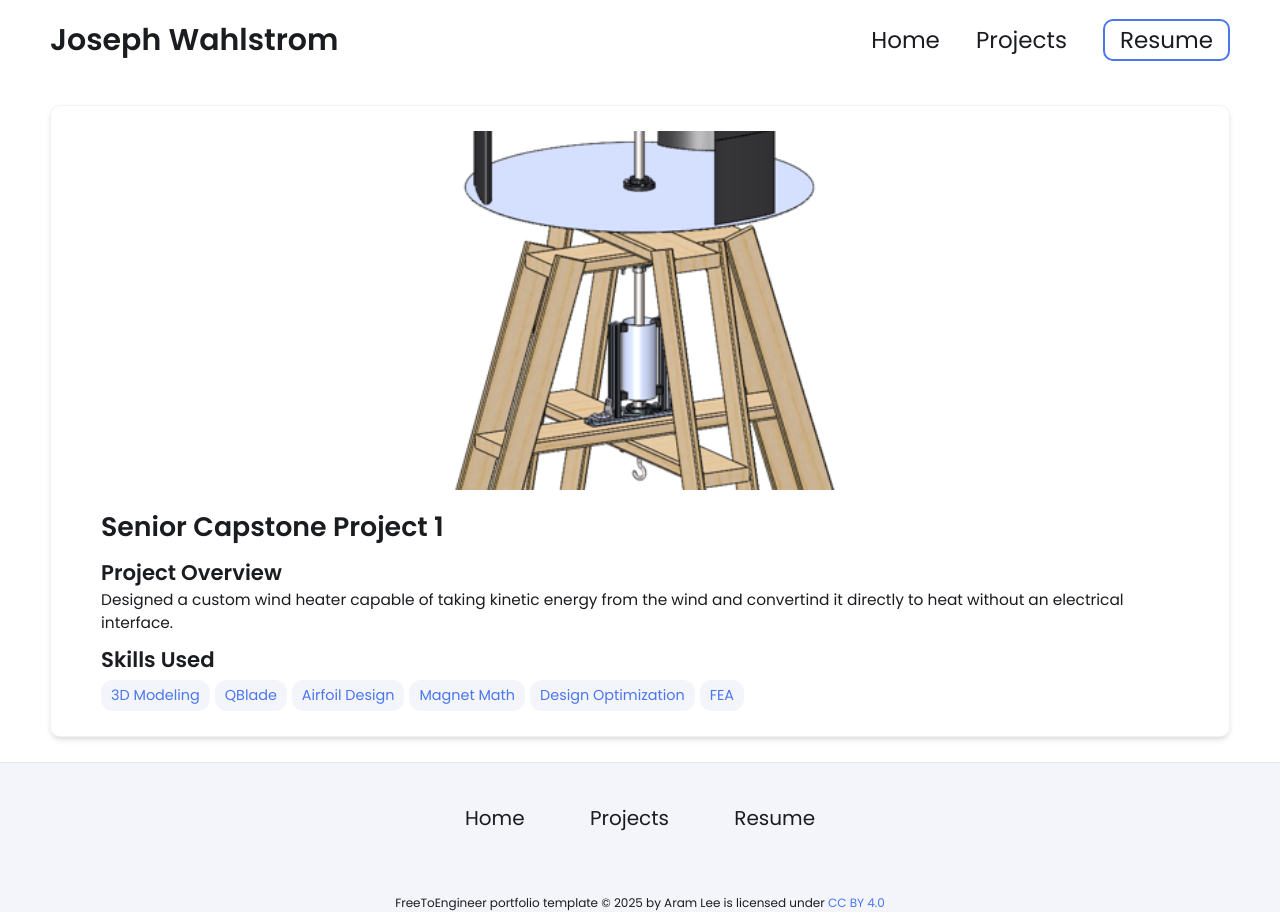
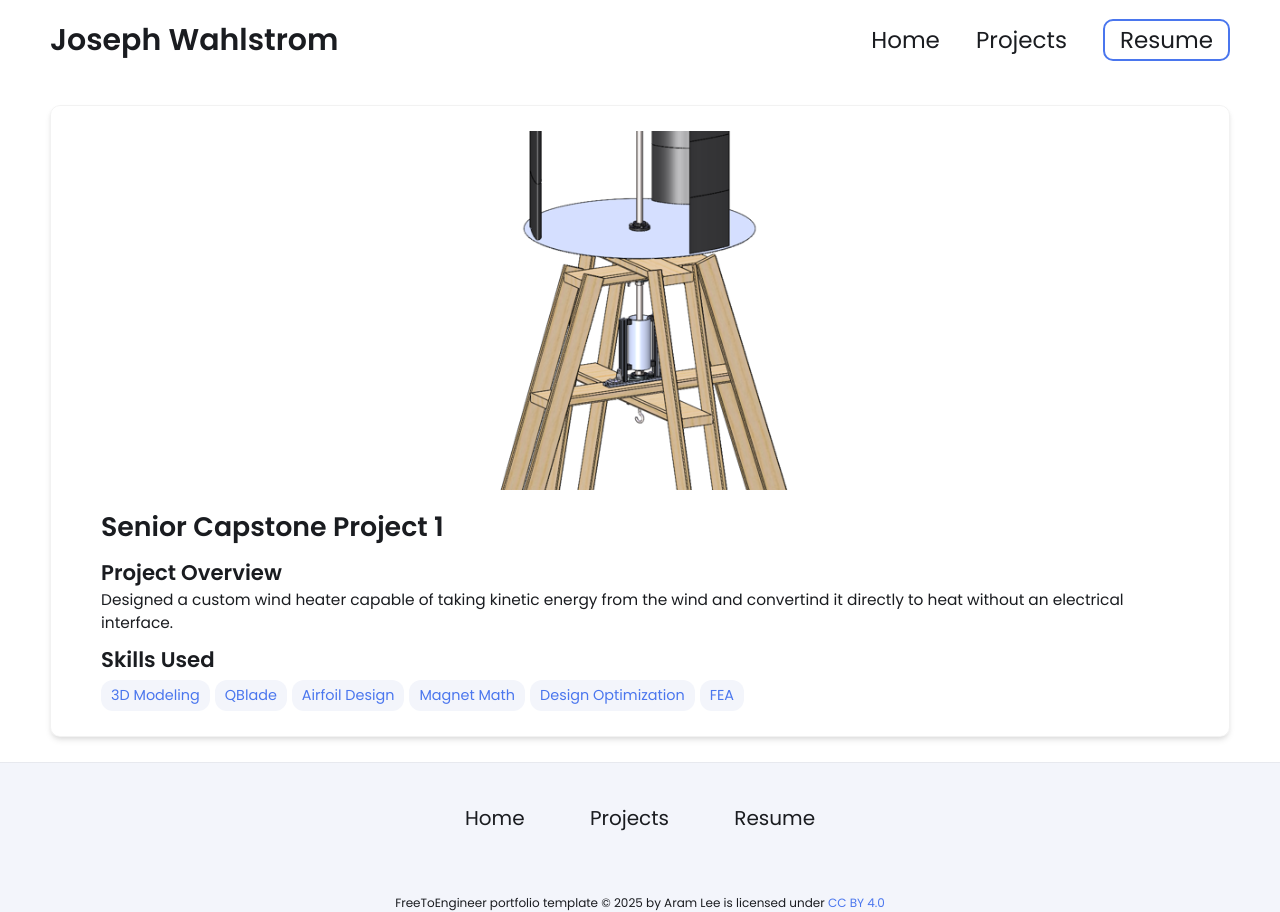
Before and after one commit to JosephWah/JosephW.github.io, a Jekyll site: the page built from _projects/Usenior proj 1/index.md, in a window 1280 px wide. Built offline with Jekyll 4.4.1, drawn with Linux system fonts in a browser that asks for light colours.

Commit message:
Update index.md

```diff
--- a/_projects/Usenior proj 1/index.md
+++ b/_projects/Usenior proj 1/index.md
@@ -9,5 +9,5 @@ skills:
 - Magnet Math
 - Design Optimization
 - FEA
-main-image: /imageedit_9_6091112342.png
+main-image: /imageedit_10_9030589113.png
 ---
```
